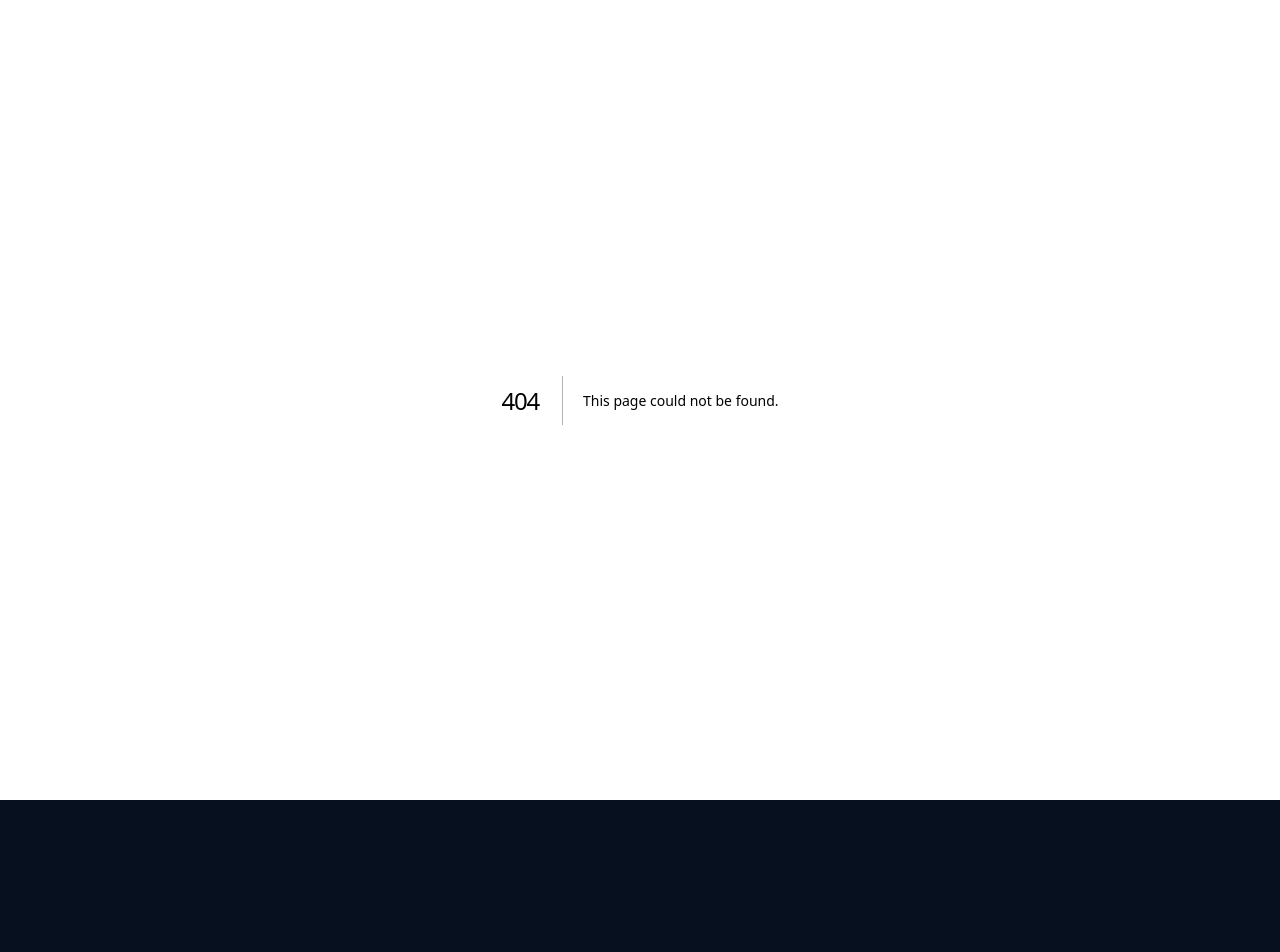
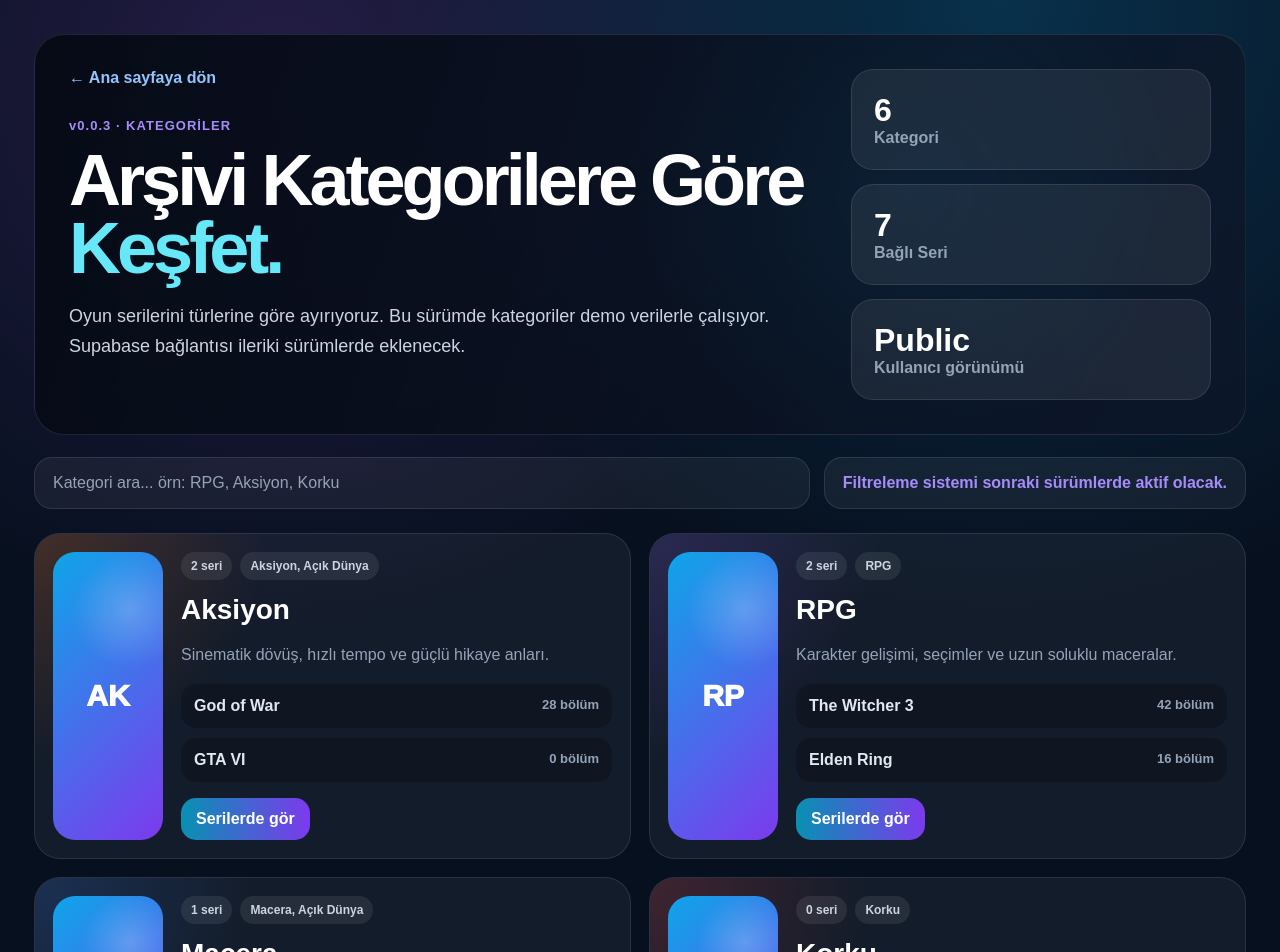
Before and after one commit to hayatimizoyunyoutube/test, a Next.js app: page /categories in a window 1280 px wide. Before the commit this address had no page. Shown: the top 952 px of the page. Before the commit the page ends 800 px from the top, so only its background shows below. Built offline with nearby package versions, Linux system fonts and the light colour scheme.

Commit message:
v0.0.3 public kategoriler sayfasi

```diff
--- /dev/null
+++ b/app/categories/page.tsx
@@ -0,0 +1,86 @@
+import { archiveCategories, getCategorySeries } from "@/lib/data/categories";
+
+export default function CategoriesPage() {
+  const totalLinkedSeries = archiveCategories.reduce(
+    (total, category) => total + getCategorySeries(category).length,
+    0
+  );
+
+  return (
+    <main className="categoriesPage">
+      <header className="categoriesHero">
+        <div>
+          <a href="/" className="backLink">← Ana sayfaya dön</a>
+          <p className="eyebrow">v0.0.3 · KATEGORİLER</p>
+          <h1>
+            Arşivi Kategorilere Göre <span>Keşfet.</span>
+          </h1>
+          <p>
+            Oyun serilerini türlerine göre ayırıyoruz. Bu sürümde kategoriler
+            demo verilerle çalışıyor. Supabase bağlantısı ileriki sürümlerde
+            eklenecek.
+          </p>
+        </div>
+
+        <div className="categoryStats">
+          <div>
+            <strong>{archiveCategories.length}</strong>
+            <span>Kategori</span>
+          </div>
+          <div>
+            <strong>{totalLinkedSeries}</strong>
+            <span>Bağlı Seri</span>
+          </div>
+          <div>
+            <strong>Public</strong>
+            <span>Kullanıcı görünümü</span>
+          </div>
+        </div>
+      </header>
+
+      <section className="categoryToolbar">
+        <div className="fakeSearch">Kategori ara... örn: RPG, Aksiyon, Korku</div>
+        <div className="toolbarNote">Filtreleme sistemi sonraki sürümlerde aktif olacak.</div>
+      </section>
+
+      <section className="categoryGrid">
+        {archiveCategories.map((category) => {
+          const linkedSeries = getCategorySeries(category);
+
+          return (
+            <article key={category.id} className={`categoryCard ${category.tone}`}>
+              <div className="categoryIcon">{category.title.slice(0, 2).toUpperCase()}</div>
+
+              <div className="categoryBody">
+                <div className="categoryTop">
+                  <span>{linkedSeries.length} seri</span>
+                  <span>{category.keywords.join(", ")}</span>
+                </div>
+
+                <h2>{category.title}</h2>
+                <p>{category.description}</p>
+
+                <div className="linkedSeries">
+                  {linkedSeries.length > 0 ? (
+                    linkedSeries.map((series) => (
+                      <a key={series.id} href={`/series/${series.slug}`}>
+                        {series.title}
+                        <span>{series.episodes} bölüm</span>
+                      </a>
+                    ))
+                  ) : (
+                    <div className="emptyCategory">Bu kategori için seri yakında eklenecek.</div>
+                  )}
+                </div>
+
+                <a className="categoryAction" href={`/series`}>
+                  Serilerde gör
+                </a>
+              </div>
+            </article>
+          );
+        })}
+      </section>
+    </main>
+  );
+}
--- a/app/globals.css
+++ b/app/globals.css
@@ -563,3 +563,205 @@ h1 span {
     min-height: 140px;
   }
 }
+
+/* v0.0.3 - Categories page */
+.categoriesPage {
+  min-height: 100vh;
+  background:
+    radial-gradient(circle at 78% 0%, rgba(14, 165, 233, 0.22), transparent 34%),
+    radial-gradient(circle at 22% 5%, rgba(168, 85, 247, 0.18), transparent 32%),
+    #07101f;
+  padding: 34px;
+}
+
+.categoriesHero {
+  width: min(1240px, 100%);
+  margin: 0 auto;
+  display: grid;
+  grid-template-columns: 1fr 360px;
+  gap: 28px;
+  align-items: stretch;
+  border: 1px solid rgba(255,255,255,0.1);
+  border-radius: 30px;
+  background:
+    linear-gradient(110deg, rgba(5, 10, 20, 0.94), rgba(15, 23, 42, 0.72)),
+    radial-gradient(circle at 72% 38%, rgba(14, 165, 233, 0.35), transparent 30%);
+  padding: 34px;
+}
+
+.categoriesHero h1 {
+  margin: 12px 0;
+  max-width: 780px;
+  font-size: clamp(40px, 6vw, 72px);
+  line-height: 0.95;
+  letter-spacing: -0.055em;
+}
+
+.categoriesHero h1 span {
+  color: #67e8f9;
+}
+
+.categoriesHero p:not(.eyebrow) {
+  max-width: 720px;
+  color: #cbd5e1;
+  font-size: 18px;
+  line-height: 1.7;
+}
+
+.categoryStats {
+  display: grid;
+  gap: 14px;
+}
+
+.categoryStats div {
+  border-radius: 22px;
+  border: 1px solid rgba(255,255,255,0.1);
+  background: rgba(255,255,255,0.07);
+  padding: 22px;
+}
+
+.categoryStats strong {
+  display: block;
+  font-size: 32px;
+}
+
+.categoryStats span {
+  color: #94a3b8;
+  font-weight: 800;
+}
+
+.categoryToolbar {
+  width: min(1240px, 100%);
+  margin: 22px auto 0;
+  display: grid;
+  grid-template-columns: 1fr auto;
+  gap: 14px;
+  align-items: center;
+}
+
+.categoryGrid {
+  width: min(1240px, 100%);
+  margin: 24px auto 0;
+  display: grid;
+  grid-template-columns: repeat(2, 1fr);
+  gap: 18px;
+}
+
+.categoryCard {
+  position: relative;
+  display: grid;
+  grid-template-columns: 110px 1fr;
+  gap: 18px;
+  border: 1px solid rgba(255,255,255,0.1);
+  border-radius: 26px;
+  background: rgba(255,255,255,0.05);
+  padding: 18px;
+  overflow: hidden;
+}
+
+.categoryCard::before {
+  content: "";
+  position: absolute;
+  inset: 0;
+  opacity: 0.2;
+  pointer-events: none;
+}
+
+.categoryCard.purple::before { background: radial-gradient(circle at top left, #8b5cf6, transparent 34%); }
+.categoryCard.blue::before { background: radial-gradient(circle at top left, #3b82f6, transparent 34%); }
+.categoryCard.green::before { background: radial-gradient(circle at top left, #22c55e, transparent 34%); }
+.categoryCard.orange::before { background: radial-gradient(circle at top left, #f97316, transparent 34%); }
+.categoryCard.red::before { background: radial-gradient(circle at top left, #ef4444, transparent 34%); }
+.categoryCard.cyan::before { background: radial-gradient(circle at top left, #06b6d4, transparent 34%); }
+
+.categoryIcon {
+  position: relative;
+  min-height: 150px;
+  border-radius: 22px;
+  display: grid;
+  place-items: center;
+  background:
+    radial-gradient(circle at 70% 20%, rgba(255,255,255,0.22), transparent 24%),
+    linear-gradient(135deg, #0ea5e9, #7c3aed);
+  font-size: 30px;
+  font-weight: 1000;
+}
+
+.categoryBody {
+  position: relative;
+}
+
+.categoryTop {
+  display: flex;
+  flex-wrap: wrap;
+  gap: 8px;
+}
+
+.categoryTop span {
+  border-radius: 999px;
+  background: rgba(255,255,255,0.08);
+  padding: 7px 10px;
+  color: #cbd5e1;
+  font-size: 12px;
+  font-weight: 900;
+}
+
+.categoryBody h2 {
+  margin: 14px 0 8px;
+  font-size: 28px;
+}
+
+.categoryBody p {
+  color: #94a3b8;
+  line-height: 1.6;
+}
+
+.linkedSeries {
+  display: grid;
+  gap: 10px;
+  margin-top: 16px;
+}
+
+.linkedSeries a,
+.emptyCategory {
+  display: flex;
+  justify-content: space-between;
+  gap: 12px;
+  border-radius: 15px;
+  background: rgba(0,0,0,0.22);
+  padding: 13px;
+  color: #e2e8f0;
+  font-weight: 800;
+}
+
+.linkedSeries span,
+.emptyCategory {
+  color: #94a3b8;
+  font-size: 13px;
+}
+
+.categoryAction {
+  display: inline-flex;
+  margin-top: 16px;
+  border-radius: 15px;
+  background: linear-gradient(90deg, #0891b2, #7c3aed);
+  padding: 12px 15px;
+  font-weight: 900;
+}
+
+@media (max-width: 980px) {
+  .categoriesPage {
+    padding: 18px;
+  }
+
+  .categoriesHero,
+  .categoryToolbar,
+  .categoryGrid,
+  .categoryCard {
+    grid-template-columns: 1fr;
+  }
+
+  .categoryIcon {
+    min-height: 120px;
+  }
+}
--- a/app/page.tsx
+++ b/app/page.tsx
@@ -15,7 +15,7 @@ export default function HomePage() {
         <nav className="nav">
           <a className="active" href="/">Ana Sayfa</a>
           <a href="/series">Seriler</a>
-          <a href="#categories">Kategoriler</a>
+          <a href="/categories">Kategoriler</a>
           <a href="#about">Arşiv Hakkında</a>
         </nav>
 
--- /dev/null
+++ b/lib/data/categories.ts
@@ -0,0 +1,69 @@
+import { archiveSeries } from "@/lib/data/series";
+
+export type ArchiveCategory = {
+  id: string;
+  title: string;
+  slug: string;
+  description: string;
+  tone: "purple" | "blue" | "green" | "orange" | "red" | "cyan";
+  keywords: string[];
+};
+
+export const archiveCategories: ArchiveCategory[] = [
+  {
+    id: "aksiyon",
+    title: "Aksiyon",
+    slug: "aksiyon",
+    description: "Sinematik dövüş, hızlı tempo ve güçlü hikaye anları.",
+    tone: "orange",
+    keywords: ["Aksiyon", "Açık Dünya"]
+  },
+  {
+    id: "rpg",
+    title: "RPG",
+    slug: "rpg",
+    description: "Karakter gelişimi, seçimler ve uzun soluklu maceralar.",
+    tone: "purple",
+    keywords: ["RPG"]
+  },
+  {
+    id: "macera",
+    title: "Macera",
+    slug: "macera",
+    description: "Keşif, hikaye ve atmosfer odaklı oyun serileri.",
+    tone: "blue",
+    keywords: ["Macera", "Açık Dünya"]
+  },
+  {
+    id: "korku",
+    title: "Korku",
+    slug: "korku",
+    description: "Gerilim, karanlık atmosfer ve unutulmaz korku serileri.",
+    tone: "red",
+    keywords: ["Korku"]
+  },
+  {
+    id: "bilim-kurgu",
+    title: "Bilim Kurgu",
+    slug: "bilim-kurgu",
+    description: "Gelecek, teknoloji, uzay ve distopik evrenler.",
+    tone: "cyan",
+    keywords: ["Bilim Kurgu", "Uzay"]
+  },
+  {
+    id: "simulasyon",
+    title: "Simülasyon",
+    slug: "simulasyon",
+    description: "Yönetim, gerçekçilik ve uzun soluklu deneyimler.",
+    tone: "green",
+    keywords: ["Simülasyon"]
+  }
+];
+
+export function getCategorySeries(category: ArchiveCategory) {
+  return archiveSeries.filter((series) =>
+    category.keywords.some((keyword) =>
+      series.category.toLocaleLowerCase("tr-TR").includes(keyword.toLocaleLowerCase("tr-TR"))
+    )
+  );
+}
```
Also changed, not shown: GUNCELLEMELER/PLANLANANLAR/v0.0.3.md (deleted, +0 -13 lines), GUNCELLEMELER/TAMAMLANANLAR/v0.0.3.md (added, +31 -0 lines), 1 other file (tests, documents, lock files or other folders).
